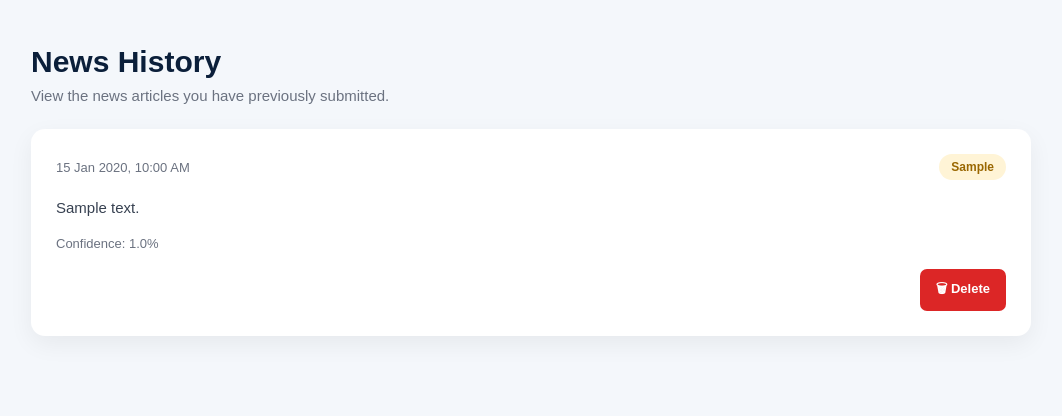
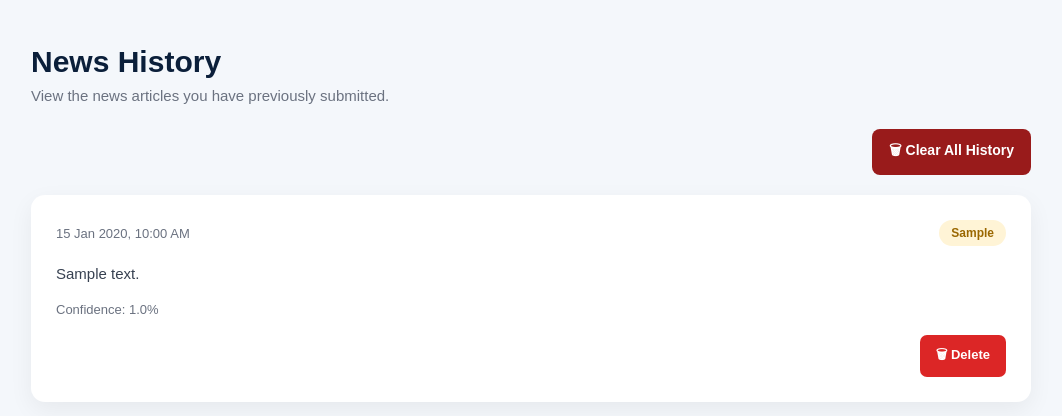
Before and after one commit to fthmlabeeba82-lgtm/Fake-news-detection, a Django app: page /history/ in a window 1280 px wide. Shown: the part 70-486 px from the top of the page, without its empty margins (109-1171 px from the left). Run offline with Django 5.2, Linux system fonts and the light colour scheme; a user stored in the database is signed in; tables that the repository leaves empty hold one stand-in row (values such as "Sample post"); parts of the project's set-up code (start-up, migrations or seed data) failed here and were passed over.

Commit message:
Added clear all history feature

```diff
--- a/app/templates/app/history.html
+++ b/app/templates/app/history.html
@@ -181,6 +181,28 @@
             background: #16365f;
         }
 
+
+.clear-history-form {
+    margin-bottom: 20px;
+    text-align: right;
+}
+
+.clear-history-btn {
+    background: #991b1b;
+    color: white;
+    border: none;
+    padding: 11px 17px;
+    border-radius: 8px;
+    font-size: 14px;
+    font-weight: 600;
+    cursor: pointer;
+}
+
+.clear-history-btn:hover {
+    background: #7f1d1d;
+}
+
+
         /* Mobile */
         @media (max-width: 700px) {
             .navbar {
@@ -252,6 +274,21 @@
 
         {% if predictions %}
 
+
+<form method="POST"
+      action="{% url 'clear_history' %}"
+      class="clear-history-form"
+      onsubmit="return confirm('Are you sure you want to delete ALL your news history? This action cannot be undone.');">
+
+    {% csrf_token %}
+
+    <button type="submit" class="clear-history-btn">
+        🗑 Clear All History
+    </button>
+
+</form>
+
+
             {% for prediction in predictions %}
 
                 <div class="history-card">
--- a/app/urls.py
+++ b/app/urls.py
@@ -7,6 +7,7 @@ urlpatterns = [
     path("home/", views.home, name="home"),
     path("about/", views.about, name="about"),
     path("history/", views.history, name="history"),
+    path("clear-history/", views.clear_history, name="clear_history"),
     path(
     "delete-prediction/<int:prediction_id>/",
     views.delete_prediction,
--- a/app/views.py
+++ b/app/views.py
@@ -126,6 +126,21 @@ def delete_prediction(request, prediction_id):
 
 
 @login_required(login_url='login')
+def clear_history(request):
+    if request.method == "POST":
+        NewsPrediction.objects.filter(
+            user=request.user
+        ).delete()
+
+        messages.success(
+            request,
+            "Your news history has been cleared successfully!"
+        )
+
+    return redirect("history")
+
+
+@login_required(login_url='login')
 def about(request):
     return render(request, "app/about.html")
 
```
